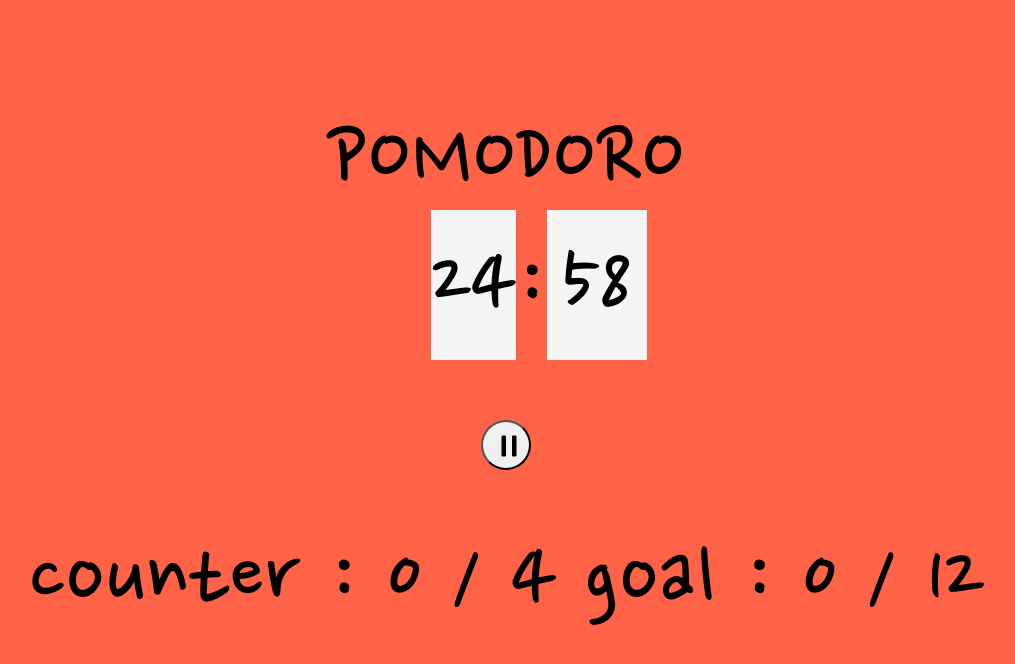
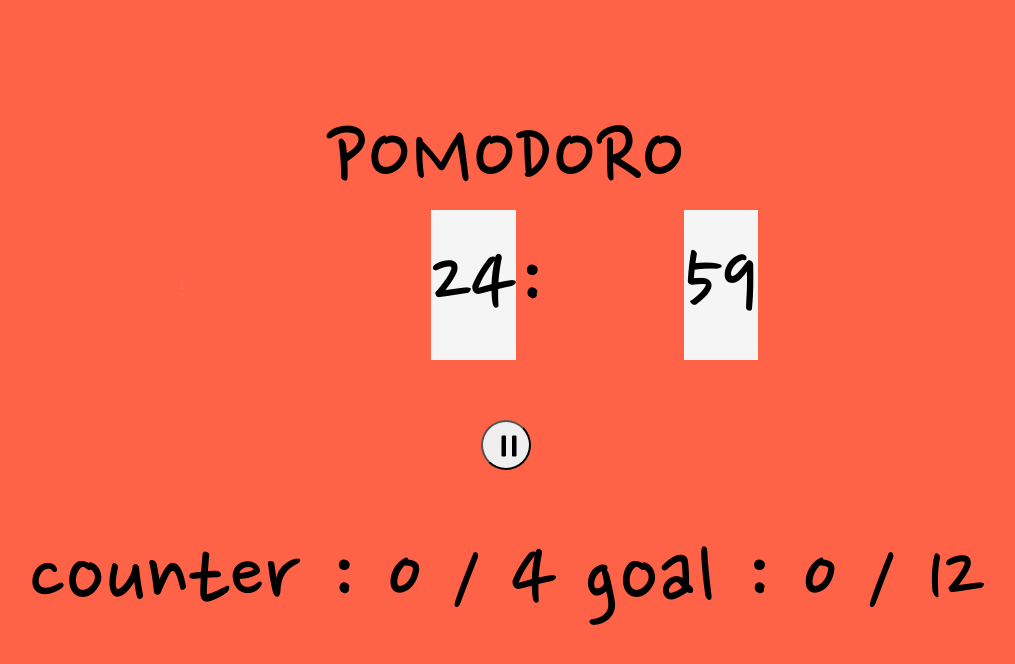
Before and after one commit to hyeonheebee/NomadCoders_TIL, a React (Create React App) app: page / in a window 1280 px wide. Both pictures are taken after a click on the button 640 px from the left and 445 px from the top of the page. Shown: the top 664 px of the page, without its empty margins (134-1149 px from the left). Built offline with nearby package versions, Linux system fonts and the light colour scheme.

Commit message:
두번 렌더링 되는 현상 수정중

```diff
--- a/src/App.tsx
+++ b/src/App.tsx
@@ -156,7 +156,7 @@
   const [timerMinutes, setTimerMinutes] = useRecoilState(timerMinutesAtom);
   const [counter, setCounter] = useRecoilState(counterAtomn);
   const [goal, setGoal] = useRecoilState(goalAtome);
-  const [isPause, setPause] = useRecoilState(isPauseAtom);
+  // const [isPause, setPause] = useRecoilState(isPauseAtom);
   const [visible, setVisible] = useState(1);
   const nextplease = () =>
     setVisible((prev) =>
@@ -169,27 +169,30 @@
   // );
 
   const toggleFn = () => {
-    if (isActive) {
-      setPause((prev) => !prev);
-      setActive(false);
-    }
-    if (isPause) {
-      setPause((prev) => !prev);
-      setActive(true);
-    }
-    if (!isActive && !isPause) {
-      setActive(true);
-    }
+    setActive((prev) => !prev);
+    // if (isActive) {
+    //   // setPause((prev) => !prev);
+    //   setActive(false);
+    // }
+    // if (isPause) {
+    //   setPause((prev) => !prev);
+    //   setActive(true);
+    // }
+    // if (!isActive) {
+    //   setActive(true);
+    // }
     clearInterval(timerId);
   };
 
   const startMinuteTimer = () => {
+    if (isActive) {
       if (timerMinutes > 0) {
         setTimerMinutes((prev) => prev - 1);
         setTimerSeconds(
           timerSeconds === 60 ? 0 : 60 - Math.floor(timerMinutes / 60)
         );
         setArray((prevArray) => []);
+      }
     } else {
       clearInterval(timerId);
       setCounter((prev) => prev + 1);
@@ -233,11 +236,13 @@
     }
   }, [goal]);
 
-  array.map((i) => (i === String(visible) ? console.log(i) : "hi"));
-  array.map((i) => console.log(i));
+  // array.map((i) => (i === String(visible) ? console.log(i) : "hi"));
+  // array.map((i) => console.log(i));
   console.log("timerSEconds : ", timerSeconds);
-  console.log("isPause :", isPause);
+  // console.log("isPause :", isPause);
+  console.log(timerSeconds);
   console.log("isPause :", timerSeconds);
+  console.log("isMath :", 59 - Math.floor(timerMinutes / 60));
   return (
     <>
       <GlobalStyle />
@@ -245,35 +250,44 @@
       <Wrapper>
         <span>POMODORO</span>
         <WrapperColumns>
-          {!isActive && !isPause ? (
+          {isActive && timerSeconds !== 60 ? (
             <WrapperCardSection>
-              <CardSection>25</CardSection>:<CardSection>00</CardSection>
+              <CardSection>{String(timerMinutes).padStart(2, "0")}</CardSection>
+              :
+              <AnimatePresence>
+                {array.map((i) =>
+                  i === String(timerSeconds) ? (
+                    <CardSection
+                      variants={box}
+                      initial="invisible"
+                      animate="visible"
+                      exit="exit"
+                      key={Number(i)}
+                    >
+                      {i.padStart(2, "0")}
+                    </CardSection>
+                  ) : null
+                )}
+              </AnimatePresence>
             </WrapperCardSection>
           ) : (
             <WrapperCardSection>
               <CardSection>{String(timerMinutes).padStart(2, "0")}</CardSection>
               :
               <AnimatePresence>
+                {array.map((i) =>
+                  i === String(timerSeconds) ? (
                     <CardSection
                       variants={box}
                       initial="invisible"
                       animate="visible"
                       exit="exit"
+                      key={Number(i)}
                     >
-                  {array.map((i) =>
-                    i === String(timerSeconds) ? (
-                      i === String(60) ? (
-                        <CardSection key={Number(i)}>00</CardSection>
-                      ) : (
-                        <CardSection key={Number(i)}>
                       {i.padStart(2, "0")}
                     </CardSection>
-                      )
                   ) : null
                 )}
-                  {isPause ? <div>{timerSeconds}</div> : null}
-                  {/* {String(timerSeconds).padStart(2, "0")} */}
-                </CardSection>
               </AnimatePresence>
             </WrapperCardSection>
           )}
@@ -282,7 +296,6 @@
           <button type="button" onClick={toggleFn}>
             {!isActive ? (
               <span>
-                {/* play{" "} */}
                 <svg
                   fill="currentColor"
                   viewBox="0 0 20 20"
@@ -292,9 +305,8 @@
                   <path d="M6.3 2.841A1.5 1.5 0 004 4.11V15.89a1.5 1.5 0 002.3 1.269l9.344-5.89a1.5 1.5 0 000-2.538L6.3 2.84z"></path>
                 </svg>
               </span>
-            ) : !isPause ? (
+            ) : (
               <span>
-                {/* pause */}
                 <svg
                   fill="currentColor"
                   viewBox="0 0 20 20"
@@ -302,18 +314,6 @@
                   aria-hidden="true"
                 >
                   <path d="M5.75 3a.75.75 0 00-.75.75v12.5c0 .414.336.75.75.75h1.5a.75.75 0 00.75-.75V3.75A.75.75 0 007.25 3h-1.5zM12.75 3a.75.75 0 00-.75.75v12.5c0 .414.336.75.75.75h1.5a.75.75 0 00.75-.75V3.75a.75.75 0 00-.75-.75h-1.5z"></path>
-                </svg>
-              </span>
-            ) : (
-              <span>
-                {/* play{" "} */}
-                <svg
-                  fill="currentColor"
-                  viewBox="0 0 20 20"
-                  xmlns="http://www.w3.org/2000/svg"
-                  aria-hidden="true"
-                >
-                  <path d="M6.3 2.841A1.5 1.5 0 004 4.11V15.89a1.5 1.5 0 002.3 1.269l9.344-5.89a1.5 1.5 0 000-2.538L6.3 2.84z"></path>
                 </svg>
               </span>
             )}
```
Lines whose indentation alone changed are shown as unchanged.
